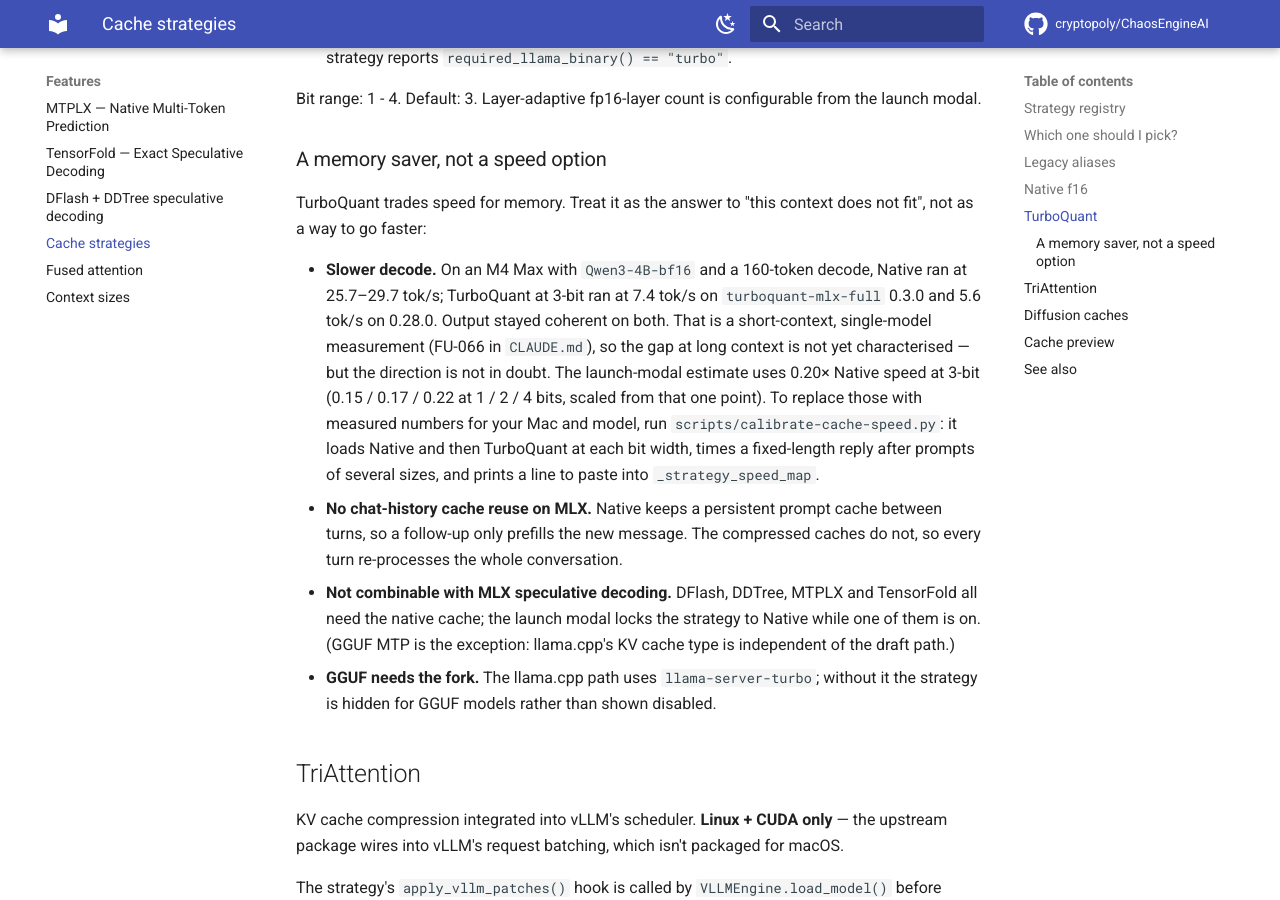
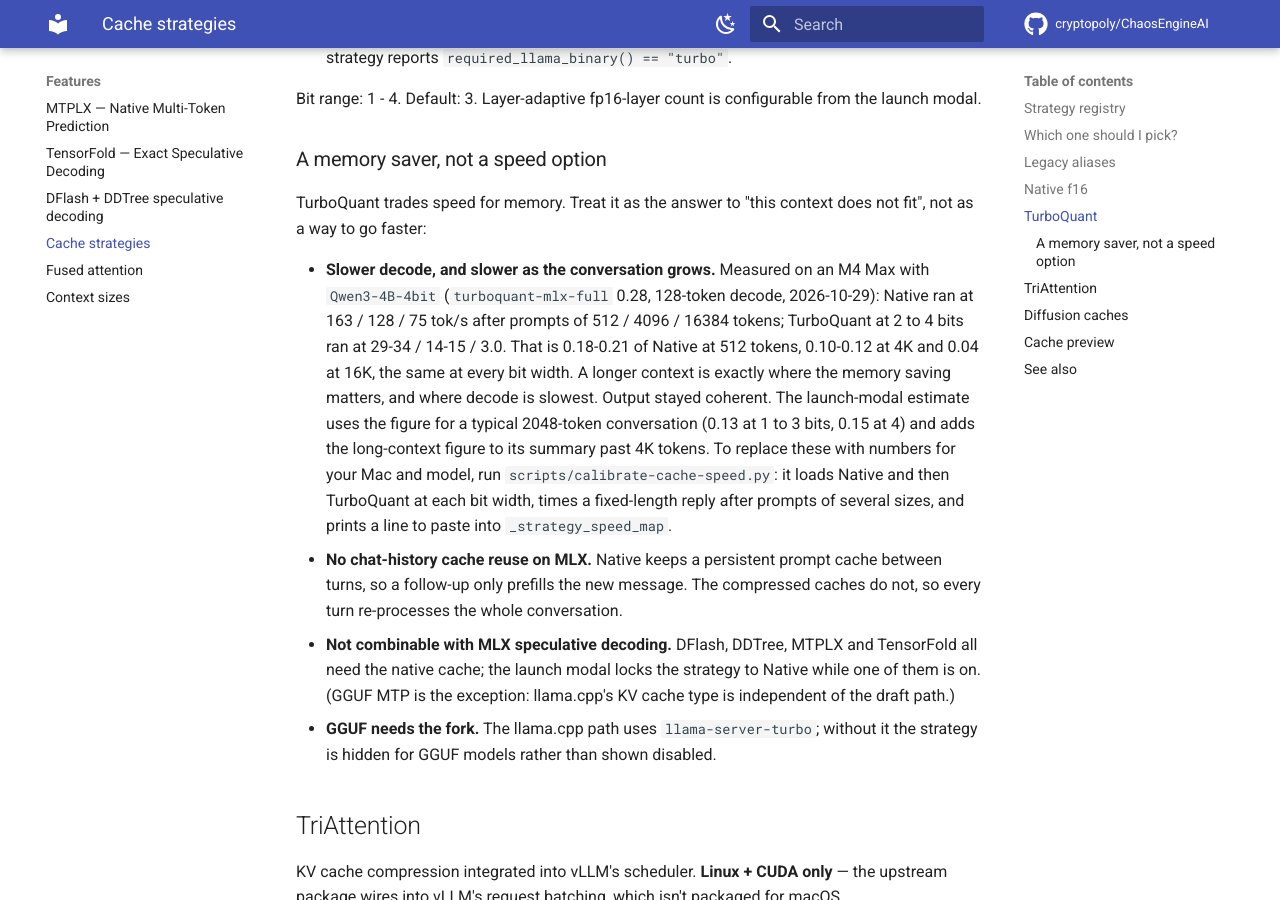
Before and after one commit to cryptopoly/ChaosEngineAI, an MkDocs documentation site: the page built from docs/features/cache-strategies.md, in a window 1280 px wide and 900 px high, scrolled down 2685 px. Built offline with MkDocs 1.6.1 and Material for MkDocs 9.7.7, drawn with Linux system fonts in a browser that asks for light colours; comment, search, counter and statistics services are not loaded.

Commit message:
fix(cache): TurboQuant speed estimate from a measured run; warn about long-context decode (FU-095)

```diff
--- a/docs/features/cache-strategies.md
+++ b/docs/features/cache-strategies.md
@@ -93,14 +93,16 @@
 TurboQuant trades speed for memory. Treat it as the answer to "this context
 does not fit", not as a way to go faster:
 
-- **Slower decode.** On an M4 Max with `Qwen3-4B-bf16` and a 160-token decode,
-  Native ran at 25.7–29.7 tok/s; TurboQuant at 3-bit ran at 7.4 tok/s on
-  `turboquant-mlx-full` 0.3.0 and 5.6 tok/s on 0.28.0. Output stayed coherent
-  on both. That is a short-context, single-model measurement (FU-066 in
-  `CLAUDE.md`), so the gap at long context is not yet characterised — but the
-  direction is not in doubt. The launch-modal estimate uses 0.20× Native speed
-  at 3-bit (0.15 / 0.17 / 0.22 at 1 / 2 / 4 bits, scaled from that one point).
-  To replace those with measured numbers for your Mac and model, run
+- **Slower decode, and slower as the conversation grows.** Measured on an M4
+  Max with `Qwen3-4B-4bit` (`turboquant-mlx-full` 0.28, 128-token decode, 2026-10-29):
+  Native ran at 163 / 128 / 75 tok/s after prompts of 512 / 4096 / 16384 tokens;
+  TurboQuant at 2 to 4 bits ran at 29-34 / 14-15 / 3.0. That is 0.18-0.21 of
+  Native at 512 tokens, 0.10-0.12 at 4K and 0.04 at 16K, the same at every bit
+  width. A longer context is exactly where the memory saving matters, and where
+  decode is slowest. Output stayed coherent. The launch-modal estimate uses the
+  figure for a typical 2048-token conversation (0.13 at 1 to 3 bits, 0.15 at 4)
+  and adds the long-context figure to its summary past 4K tokens. To replace
+  these with numbers for your Mac and model, run
   `scripts/calibrate-cache-speed.py`: it loads Native and then TurboQuant at each
   bit width, times a fixed-length reply after prompts of several sizes, and
   prints a line to paste into `_strategy_speed_map`.
```
Also changed, not shown: CLAUDE.md (+2 -2 lines), docs/hub/progress/runs-2026-10-29.md (+2 -2 lines), docs/hub/tracker/closed.md (+1 -1 lines), docs/hub/tracker/open.md (+1 -1 lines), 2 other files.
